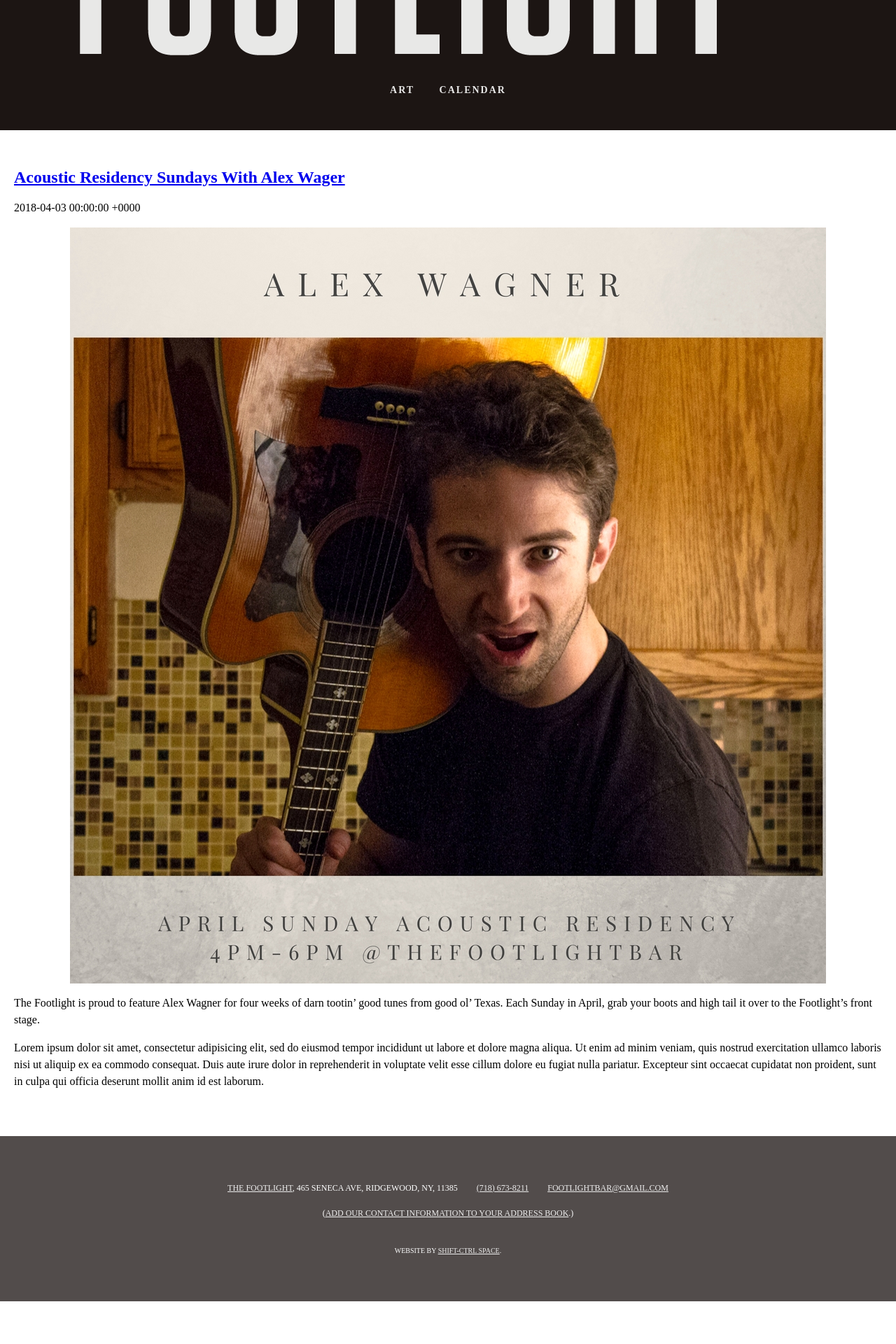
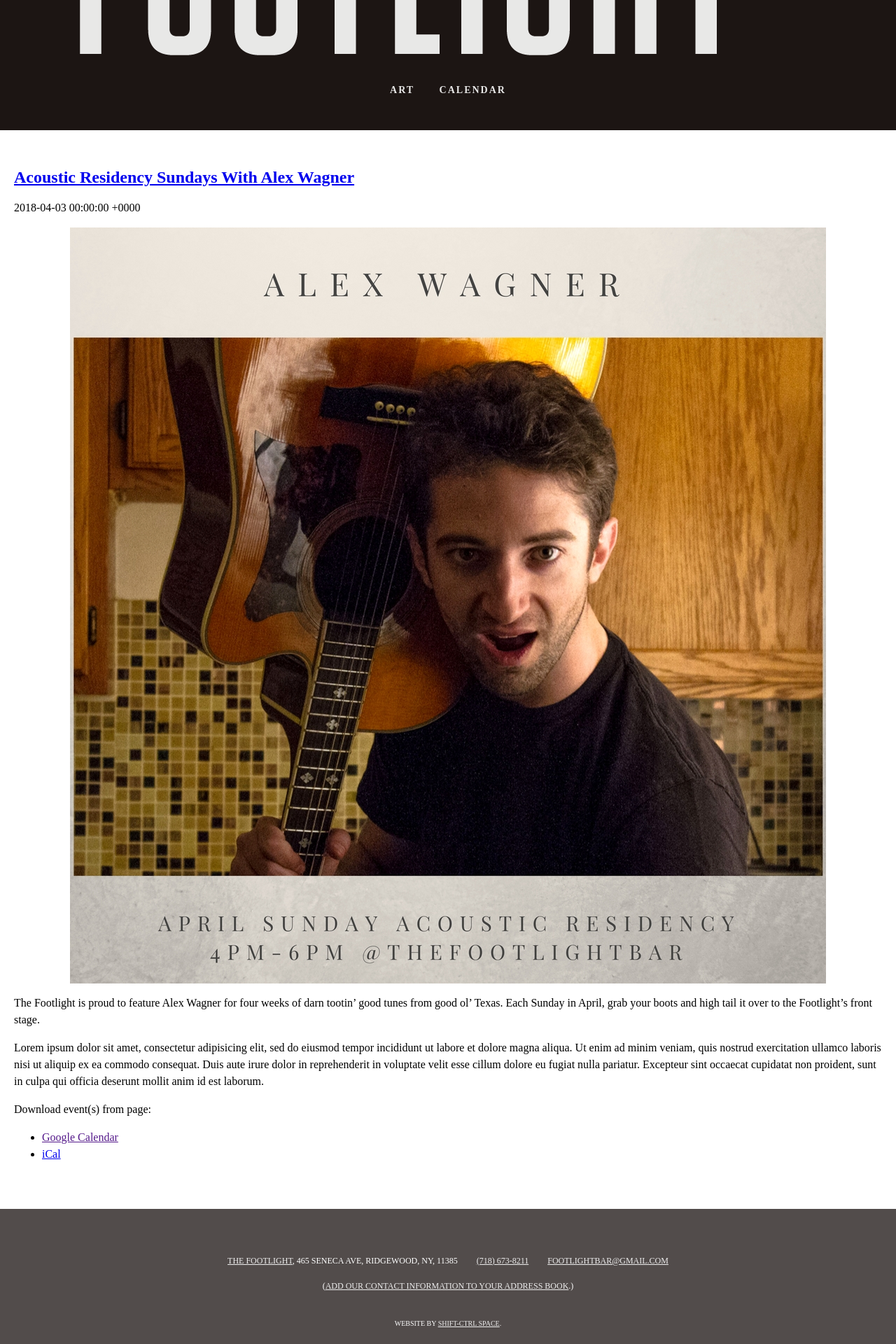
Before and after one commit to elryrie/thefootlightbar.github.io, a Jekyll site: the page built from _posts/2018-04-03-acoustic-residency-sundays-with-alex-wagner.md, in a window 1280 px wide. Shown: the part 1390-3310 px from the top of the page at 70% size. Built offline with Jekyll 4.4.1, drawn with Linux system fonts in a browser that asks for light colours; some web fonts are replaced; before the commit the page ends 3249 px from its top, so only the background shows below that.

Commit message:
Start work on `h-event` Microformats for blog integration with calendar.

```diff
--- a/_config.yml
+++ b/_config.yml
@@ -43,3 +43,5 @@
         tzid: "America/New_York"
         location: "465 Seneca Avenue, Ridgewood, Queens, NY 11385, United States"
         status: "CONFIRMED"
+    date_format: "%B %e, %Y"
+    time_format: "%l:%M %p"
--- a/_data/calendars/front-stage.csv
+++ b/_data/calendars/front-stage.csv
@@ -1,3 +1,4 @@
 Summary,Start_Date,Start_Time,End_Date,End_Time,Recurrence,Recurrence_Count,Location,Description,Image,Status,URL,Categories
 One-off Concert,2018-04-21,20:00:00,2018-04-21,23:00:00,,,,This band rocks!,https://example.com/image.jpg,,https://thefootlightbar.nyc/events/example-event/,"Concert,Rock Music"
 Karaoke,2018-04-23,22:00:00,2018-04-24,02:00:00,WEEKLY,,,Karaoke is the best part of the night.,,,,
+Acoustic Residency Sundays with Alex Wagner,2018-04-01,14:00:00,2018-04-01,18:00:00,WEEKLY,5,,Alex Wagner performs guitar!,https://static1.squarespace.com/static/5557afb5e4b00de931f0204b/t/5ac3e7ad88251b3d00f43558/1522788281919/isaac+mcclung+%281%29+%281%29.jpg?format=2500w,CONFIRMED,https://example.com/,Acoustic Residency
--- /dev/null
+++ b/_includes/h-event.html
@@ -0,0 +1,33 @@
+{% assign recurrence_count = event.Recurrence_Count | default: 1 | plus: 0 %}
+{% case event.Recurrence | upcase %}
+    {% when "DAILY" %}
+        {% assign num_seconds = 86400 %}
+    {% when "WEEKLY" %}
+        {% assign num_seconds = 604800 %}
+    {% comment %}TODO: Make YEARLY value, accounting for leap years. {% endcomment %}
+{% endcase %}
+<section id="h-events">
+{% for i in (1..recurrence_count) %}
+{% assign x = i | minus: 1 %}
+{% if i == 1 %}
+    {% assign seconds_offset = 0 %}
+{% else %}
+    {% assign seconds_offset = num_seconds | times: x %}
+{% endif %}
+{% assign start_date_unixtime = event.Start_Date | date: "%s" | plus: seconds_offset %}
+{% assign end_date_unixtime = event.End_Date | date: "%s" | plus: seconds_offset %}
+    <div class="h-event vevent">
+        <h1 class="p-summary summary p-name">{{ event.Summary }}{% if i > 1 %} {{ i }}{% endif %}</h1>
+        <p class="p-location location">{{ event.Location | default: site.iCalendar.defaults.location }}</p>
+        <ol>
+            <li>Starts at <abbr class="dt-start dtstart" title="{{ start_date_unixtime | date: "%Y%m%d" }}T{{ event.Start_Time | date: "%H%M%S" }}">{{ start_date_unixtime | date: site.iCalendar.date_format }} {{ event.Start_Time | date: site.iCalendar.time_format }}</abbr></li>
+            <li>Ends at <abbr class="dt-end dtend" title="{{ end_date_unixtime | date: "%Y%m%d" }}T{{ event.End_Time | date: "%H%M%S" }}">{{ end_date_unixtime | date: site.iCalendar.date_format }} {{ event.End_Time | date: site.iCalendar.time_format }}</abbr></li>
+            {% if event.URL %}<li><a href="{{ event.URL }}" class="u-url url">More information.</a></li>{% endif %}
+            {% if event.Status %}<li>Status: <span class="status">{{ event.Status | upcase }}</span></li>{% endif %}
+        </ol>
+        <p class="p-description description">
+            {{ event.Description }}
+        </p>
+    </div>
+{% endfor %}
+</section><!-- #h-events -->
--- a/_layouts/post.html
+++ b/_layouts/post.html
@@ -22,6 +22,24 @@
             <div class="e-content entry-content">
                 {{ content }}
             </div>
+
+            <footer>
+                {% for calendar in site.data.calendars %}
+                    {% for event in calendar[1] %}
+                        {% assign event_slug = event.Summary | slugify %}
+                        {% if event_slug == page.slug %}
+                            {% include h-event.html event=event %}
+                            <div>
+                                <p>Download event(s) from page:</p>
+                                <ul>
+                                    <li><a href="" title="Add this event to your Google Calendar.">Google Calendar</a></li>
+                                    <li><a href="http://h2vx.com/ics/{{ page.url | absolute_url | escape }}" title="Download this event as an iCalendar file.">iCal</a></li>
+                                </ul>
+                            </div>
+                        {% endif %}
+                    {% endfor %}
+                {% endfor %}
+            </footer>
         </article>
     </main>
 
--- a/static/css/main.css
+++ b/static/css/main.css
@@ -138,3 +138,4 @@
     display: block;
     margin: 0 auto;
 }
+#h-events { display: none; }
```
Also changed, not shown: _posts/2018-04-03-karaoke.md (added, +8 -0 lines), _posts/2018-05-05-some-other-future-scheduled-post.md (added, +1 -0 lines), _posts/2018-04-03-acoustic-residency-sundays-with-alex-wagner.md (renamed from _posts/2018-04-03-acoustic-residency-sundays-with-alex-wager.md), 1 other file.
